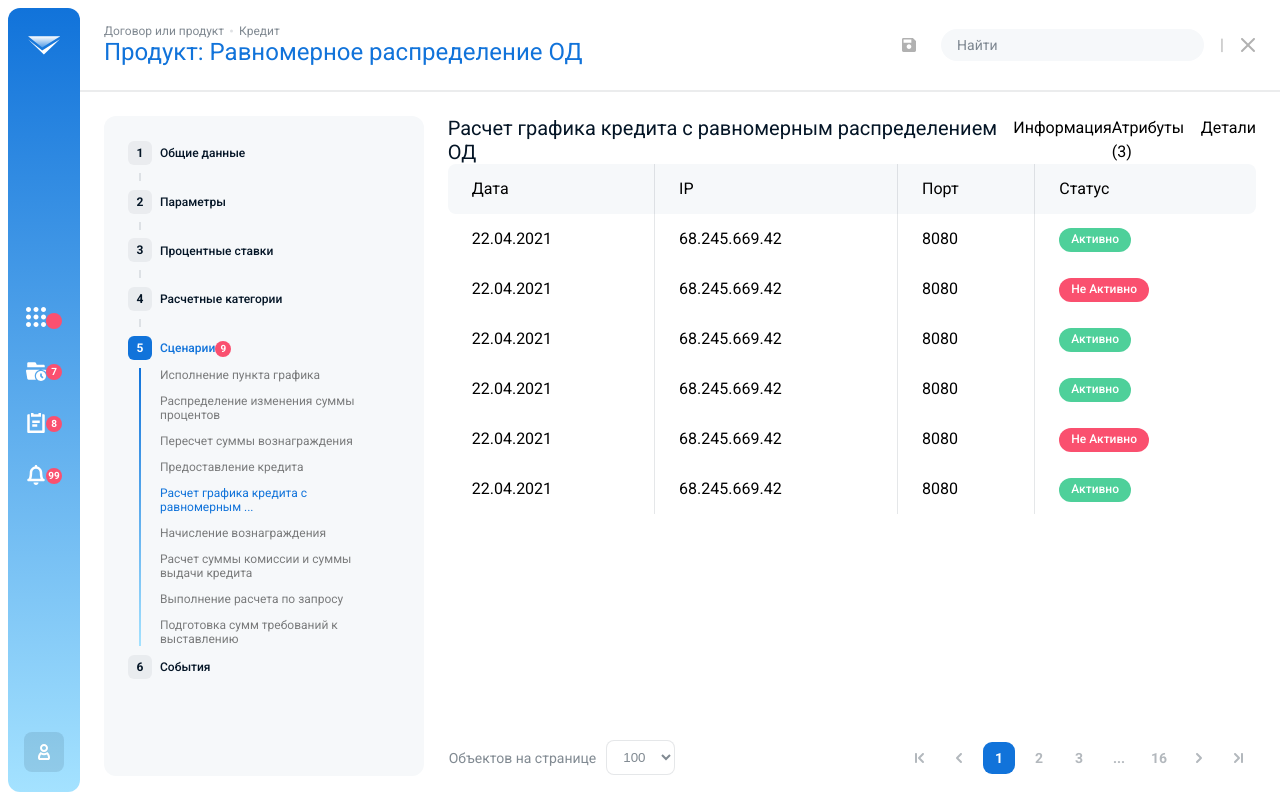
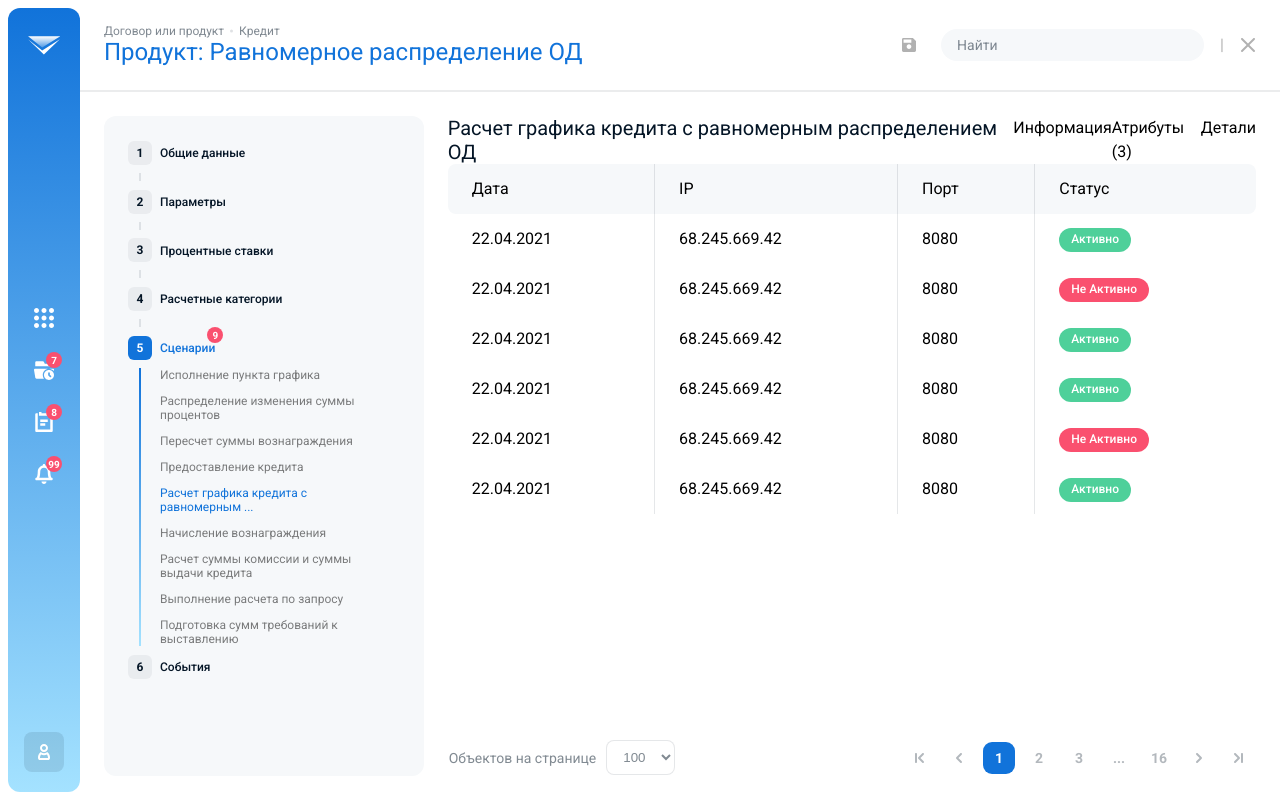
Before and after one commit to Emilname/react-diplom, a React (Vite) app: page / in a window 1280 px wide. Built offline with nearby package versions, Linux system fonts and the light colour scheme.

Commit message:
fix: Bage Style fix

```diff
--- a/src/components/Bage.tsx
+++ b/src/components/Bage.tsx
@@ -1,14 +1,15 @@
 import { styled } from "@mui/system";
 import { Badge as BaseBadge, badgeClasses } from "@mui/base";
+import { ReactNode } from "react";
 
-const Badge = styled(BaseBadge)({
+const StyledBadge = styled(BaseBadge)({
+  position: "absolute",
   boxSizing: "border-box",
   margin: 0,
   padding: 0,
   fontSize: 14,
   fontVariant: "tabular-nums",
   listStyle: "none",
-  position: "relative",
   lineHeight: 1,
   width: 16,
   height: 16,
@@ -17,6 +18,7 @@ const Badge = styled(BaseBadge)({
   display: "inline-flex",
   justifyContent: "center",
   alignItems: "center",
+  transform: "translate(-50%,-50%)",
 
   [`& .${badgeClasses.badge}`]: {
     zIndex: "auto",
@@ -32,4 +34,13 @@ const Badge = styled(BaseBadge)({
     lineHeight: "normal",
   },
 });
+
+function Badge(props: { badgeContent?: ReactNode; children?: ReactNode }) {
+  const { badgeContent, children } = props;
+  return badgeContent != null ? (
+    <StyledBadge {...props}>{children}</StyledBadge>
+  ) : (
+    children
+  );
+}
 export default Badge;
```
